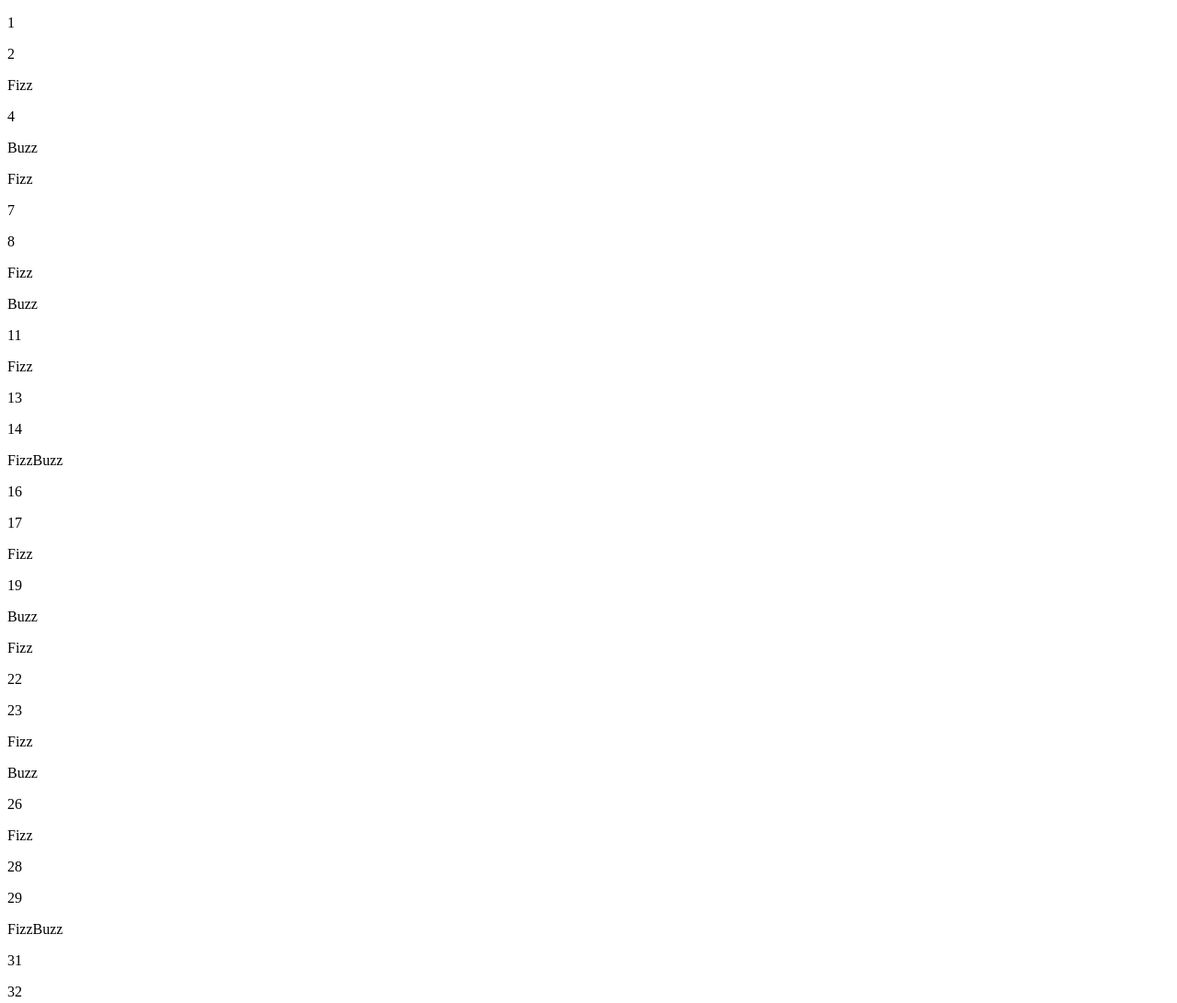
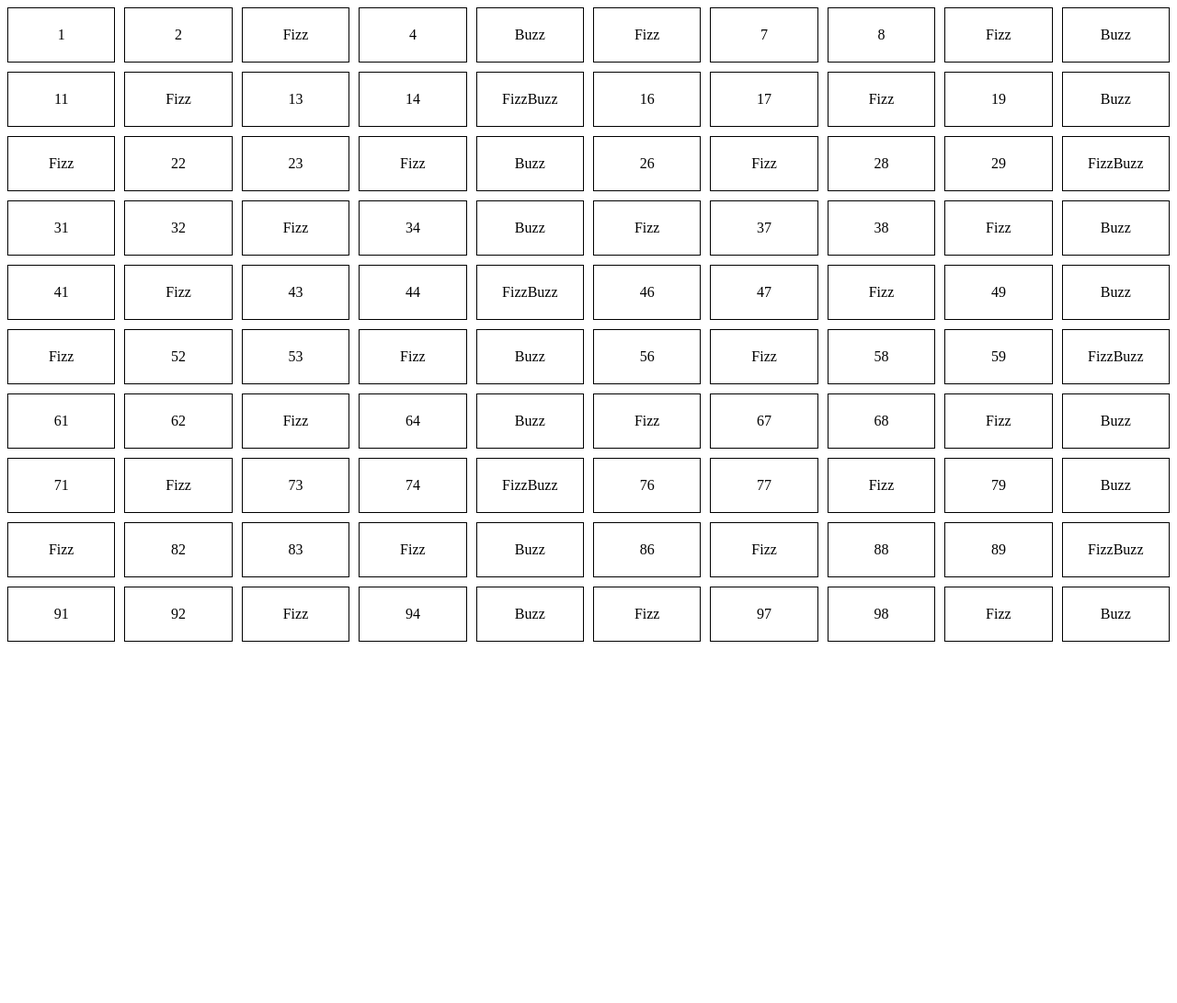
Before and after one commit to rennavittorio/js-fizzbuzz, a plain HTML site: page index.html in a window 1280 px wide. Shown: the top 1091 px of the page at 92% size. After the commit the page ends 800 px from the top, so only its background shows below. Drawn offline with Linux system fonts and the light colour scheme.

Commit message:
COREX live correction added

```diff
--- a/index.html
+++ b/index.html
@@ -5,6 +5,23 @@
     <meta http-equiv="X-UA-Compatible" content="IE=edge">
     <meta name="viewport" content="width=device-width, initial-scale=1.0">
     <title>Document</title>
+    <style>
+
+        body {
+            display: grid;
+            grid-template-columns: repeat(10, 1fr);
+            gap: 10px;
+        }
+
+        body > *:not(script) {
+            border: 1px solid black;
+            padding: 20px;
+            display: flex;
+            justify-content: center;
+            align-items: center;
+        }
+
+    </style>
 </head>
 <body>
 
--- a/js/app.js
+++ b/js/app.js
@@ -7,34 +7,22 @@
 // Per i numeri che sono sia multipli di 3 che di 5 stampi (quindi multipli di 15) “FizzBuzz”.
 
 const myDoc = document.querySelector('body');
-// console.log(myDoc);
 
 for (let i = 0; i < 100; i++){
     let num = i + 1;
+    let message = num;
 
-    if (num < 3) {
-        // console.log(num);
-        myDoc.innerHTML += '<p>' + num + '</p>';
+    let caseThree = num % 3;
+    let caseFive = num % 5;
 
-    } else {
-
-        let restThree = num % 3;
-        let restFive = num % 5;
-
-        if (restThree === 0 && restFive === 0){
-            // console.log('FizzBuzz');
-            myDoc.innerHTML += '<p>FizzBuzz</p>';
-        } else if (restThree === 0 && restFive !== 0){
-            // console.log('Fizz');
-            myDoc.innerHTML += '<p>Fizz</p>';
-        } else if (restThree !== 0 && restFive === 0) {
-            // console.log('Buzz');
-            myDoc.innerHTML += '<p>Buzz</p>';
-        } else {
-            // console.log(num);
-            myDoc.innerHTML += '<p>' + num + '</p>';
-        }
-
+    if (caseThree === 0 && caseFive === 0){
+        message = 'FizzBuzz';
+    } else if (caseThree === 0 && caseFive !== 0){
+        message = 'Fizz';
+    } else if (caseThree !== 0 && caseFive === 0) {
+        message = 'Buzz';
     }
 
+    myDoc.innerHTML += '<div>' + message + '</div>'
+    // console.log(message);
 }
```
